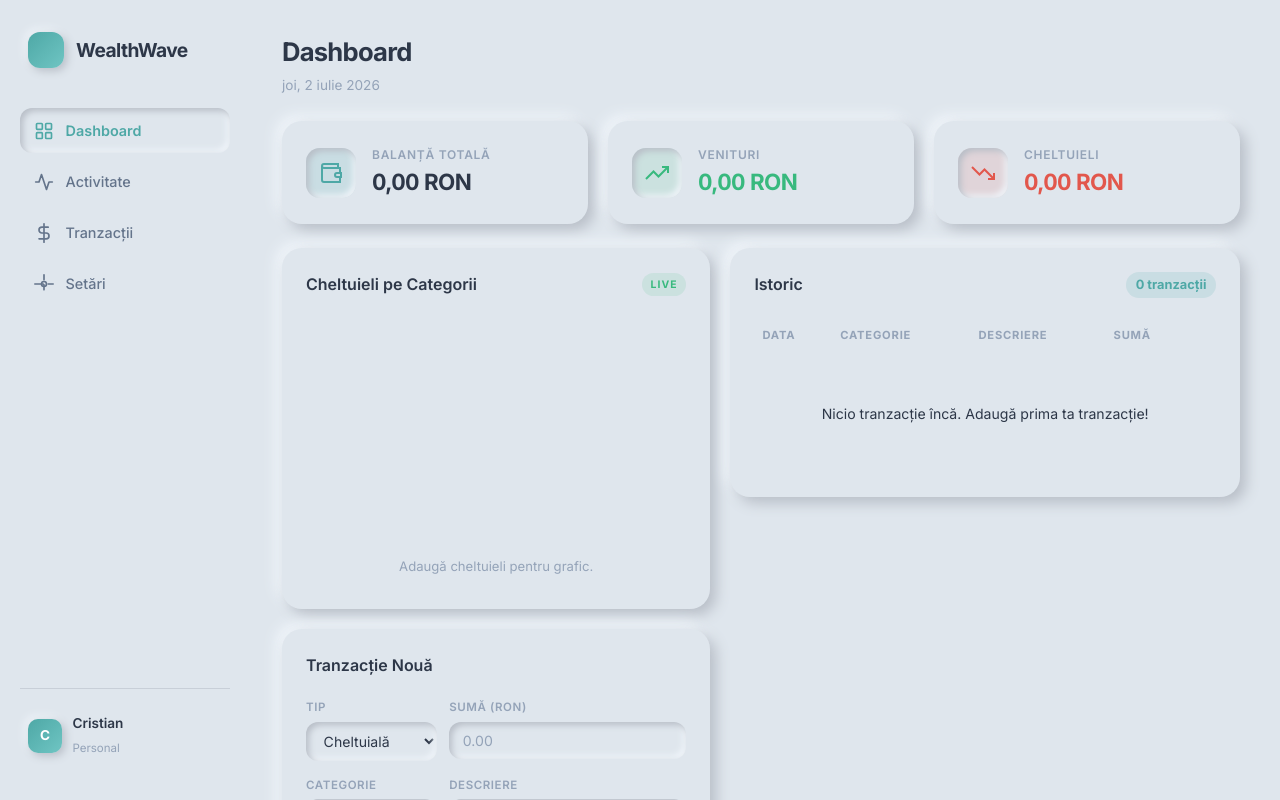
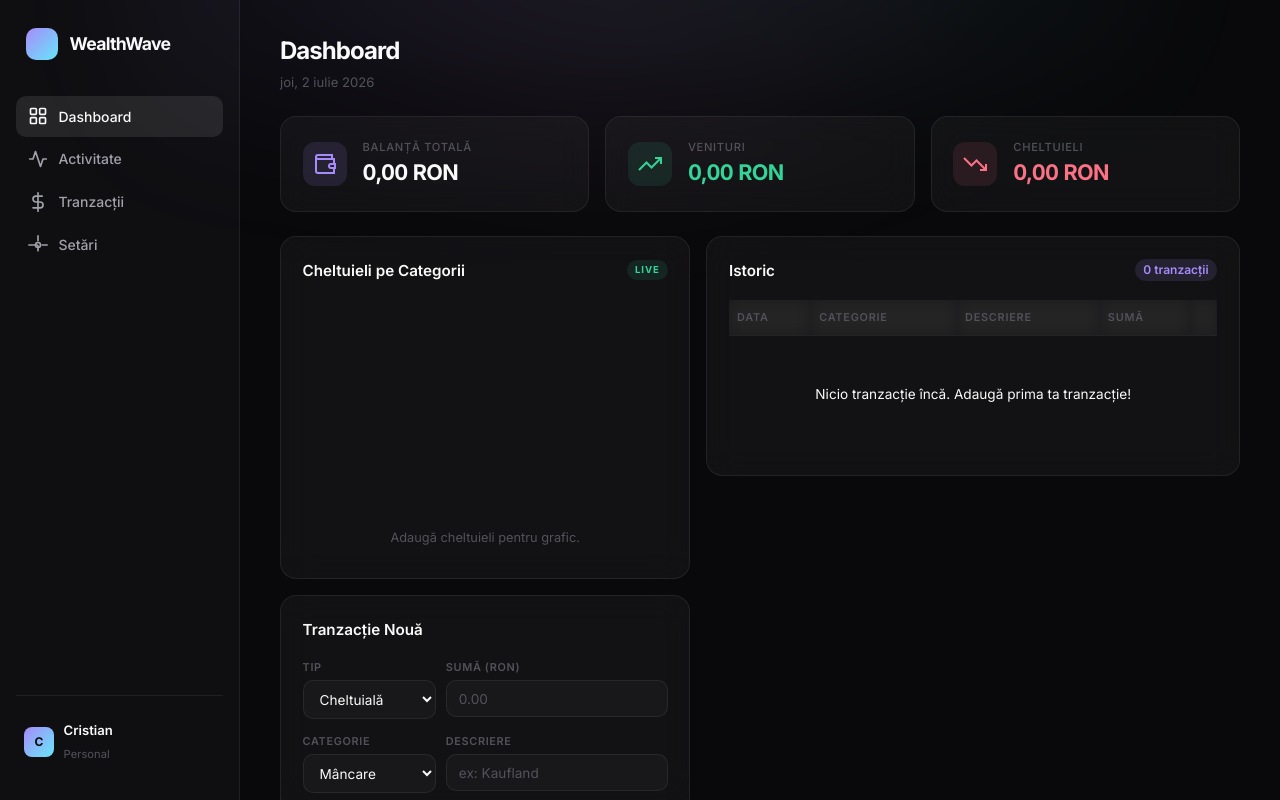
Before and after one commit to DockTypes/WealthWave, a website: page index.html in a window 1280 px wide. Drawn offline with nearby package versions, Linux system fonts and the light colour scheme.

Commit message:
WealthWave: Dark Aurora Theme (deep black + purple/teal aurora glow)

```diff
--- a/app.js
+++ b/app.js
@@ -113,7 +113,7 @@ class AnalyticsEngine {
                 datasets: [{
                     data: values,
                     backgroundColor: [
-                        '#4ea8a6', '#e2574c', '#f0a030', '#6c7ee1', '#38b97e', '#d26eb0'
+                        '#a78bfa', '#67e8f9', '#fb7185', '#fbbf24', '#34d399', '#f472b6'
                     ],
                     borderWidth: 0,
                     hoverOffset: 6
@@ -127,7 +127,7 @@ class AnalyticsEngine {
                     legend: {
                         position: 'right',
                         labels: {
-                            color: '#64748b',
+                            color: '#a1a1aa',
                             font: { family: 'Inter', size: 12 },
                             padding: 16,
                             usePointStyle: true,
--- a/style.css
+++ b/style.css
@@ -1,39 +1,37 @@
 /* ============================================================
-   WealthWave — Neomorphism / Soft UI
-   Everything looks sculpted from a single surface.
+   WealthWave — Dark Aurora
+   Deep black + northern-lights aurora gradient glow
    ============================================================ */
 
 @import url('https://fonts.googleapis.com/css2?family=Inter:ital,opsz,wght@0,14..32,100..900;1,14..32,100..900&display=swap');
 
 /* ── Tokens ────────────────────────────────────────────────── */
 :root {
-    --surface: #dfe6ed;
-    --surface-dark: #c8cfd8;
-    --shadow-light: #f0f5fa;
-    --shadow-dark: #b8bec7;
+    --bg-0: #09090b;
+    --bg-1: #0f0f12;
+    --bg-2: #18181b;
+    --bg-3: #27272a;
 
-    --text-1: #2d3748;
-    --text-2: #64748b;
-    --text-3: #94a3b8;
+    --glass: rgba(255, 255, 255, 0.04);
+    --glass-border: rgba(255, 255, 255, 0.07);
+    --glass-hover: rgba(255, 255, 255, 0.09);
 
-    --accent: #4ea8a6;
-    --accent-light: rgba(78, 168, 166, 0.15);
-    --green: #38b97e;
-    --green-bg: rgba(56, 185, 126, 0.12);
-    --red: #e2574c;
-    --red-bg: rgba(226, 87, 76, 0.12);
+    --text-1: #fafafa;
+    --text-2: #a1a1aa;
+    --text-3: #52525b;
 
-    /* Neumorphic shadows */
-    --neu-out: 6px 6px 14px var(--shadow-dark),
-               -6px -6px 14px var(--shadow-light);
-    --neu-in:  inset 3px 3px 6px var(--shadow-dark),
-               inset -3px -3px 6px var(--shadow-light);
-    --neu-out-sm: 3px 3px 8px var(--shadow-dark),
-                  -3px -3px 8px var(--shadow-light);
+    --accent: #a78bfa;
+    --accent-2: #67e8f9;
+    --accent-glow: rgba(167, 139, 250, 0.12);
 
-    --radius: 20px;
-    --radius-sm: 12px;
-    --transition: 0.25s ease;
+    --green: #34d399;
+    --green-bg: rgba(52, 211, 153, 0.1);
+    --red: #fb7185;
+    --red-bg: rgba(251, 113, 133, 0.1);
+
+    --radius: 16px;
+    --radius-sm: 10px;
+    --ease: 0.2s cubic-bezier(0.4, 0, 0.2, 1);
 }
 
 /* ── Reset ─────────────────────────────────────────────────── */
@@ -41,23 +39,24 @@
 
 body {
     font-family: 'Inter', -apple-system, sans-serif;
-    background: var(--surface);
+    background: var(--bg-0);
     color: var(--text-1);
-    line-height: 1.6;
+    line-height: 1.55;
     -webkit-font-smoothing: antialiased;
 }
 
 /* ── Shell ──────────────────────────────────────────────────── */
 .shell {
     display: grid;
-    grid-template-columns: 250px 1fr;
+    grid-template-columns: 240px 1fr;
     min-height: 100vh;
 }
 
 /* ── Sidebar ───────────────────────────────────────────────── */
 .sidebar {
-    background: var(--surface);
-    padding: 2rem 1.25rem;
+    background: var(--bg-1);
+    border-right: 1px solid var(--glass-border);
+    padding: 1.75rem 1rem;
     display: flex;
     flex-direction: column;
     position: sticky;
@@ -68,166 +67,184 @@ body {
 .brand {
     display: flex;
     align-items: center;
-    gap: 0.75rem;
-    padding: 0 0.5rem;
-    margin-bottom: 2.5rem;
+    gap: 0.7rem;
+    padding: 0 0.65rem;
+    margin-bottom: 2.25rem;
 }
 
 .brand-dot {
-    width: 36px;
-    height: 36px;
-    border-radius: 12px;
-    background: linear-gradient(135deg, var(--accent), #6fc5c3);
-    box-shadow: var(--neu-out-sm);
+    width: 32px;
+    height: 32px;
+    border-radius: 10px;
+    background: linear-gradient(135deg, var(--accent), var(--accent-2));
+    flex-shrink: 0;
 }
 
 .brand span {
-    font-size: 1.2rem;
+    font-size: 1.1rem;
     font-weight: 700;
-    letter-spacing: -0.03em;
+    letter-spacing: -0.04em;
     color: var(--text-1);
 }
 
-/* Nav */
 .nav {
     display: flex;
     flex-direction: column;
-    gap: 0.35rem;
+    gap: 2px;
     flex: 1;
 }
 
 .nav-item {
     display: flex;
     align-items: center;
-    gap: 0.7rem;
-    padding: 0.7rem 0.9rem;
+    gap: 0.65rem;
+    padding: 0.6rem 0.75rem;
     border-radius: var(--radius-sm);
     color: var(--text-2);
     text-decoration: none;
-    font-size: 0.9rem;
+    font-size: 0.875rem;
     font-weight: 500;
-    transition: var(--transition);
+    transition: var(--ease);
 }
 
 .nav-item:hover {
     color: var(--text-1);
-    background: rgba(0,0,0,0.03);
+    background: var(--glass);
 }
 
 .nav-item.active {
-    color: var(--accent);
-    background: var(--surface);
-    box-shadow: var(--neu-in);
-    font-weight: 600;
+    color: var(--text-1);
+    background: var(--glass-hover);
 }
 
-/* Sidebar bottom */
 .sidebar-bottom {
-    border-top: 1px solid var(--surface-dark);
+    border-top: 1px solid var(--glass-border);
     padding-top: 1rem;
 }
 
 .avatar-chip {
     display: flex;
     align-items: center;
-    gap: 0.65rem;
-    padding: 0.5rem;
+    gap: 0.6rem;
+    padding: 0.45rem 0.5rem;
     border-radius: var(--radius-sm);
 }
 
 .avatar {
-    width: 34px;
-    height: 34px;
-    border-radius: 10px;
-    background: linear-gradient(135deg, var(--accent), #6fc5c3);
-    color: white;
+    width: 30px;
+    height: 30px;
+    border-radius: 8px;
+    background: linear-gradient(135deg, var(--accent), var(--accent-2));
+    color: var(--bg-0);
     display: flex;
     align-items: center;
     justify-content: center;
     font-weight: 700;
-    font-size: 0.85rem;
-    box-shadow: var(--neu-out-sm);
+    font-size: 0.75rem;
 }
 
-.avatar-name { font-size: 0.85rem; font-weight: 600; display: block; color: var(--text-1); }
-.avatar-role { font-size: 0.72rem; color: var(--text-3); }
+.avatar-name { font-size: 0.82rem; font-weight: 600; display: block; color: var(--text-1); }
+.avatar-role { font-size: 0.7rem; color: var(--text-3); }
 
 /* ── Main ──────────────────────────────────────────────────── */
 .main {
-    padding: 2rem 2.5rem 2rem 2rem;
+    padding: 2rem 2.5rem;
     overflow-y: auto;
     height: 100vh;
     display: flex;
     flex-direction: column;
     gap: 1.5rem;
+    position: relative;
+}
+
+/* ✨ Aurora glow — the magic ✨ */
+.main::before {
+    content: '';
+    position: fixed;
+    top: -40%;
+    left: 10%;
+    width: 80%;
+    height: 70%;
+    background:
+        radial-gradient(ellipse at 30% 50%, rgba(167, 139, 250, 0.08) 0%, transparent 60%),
+        radial-gradient(ellipse at 70% 40%, rgba(103, 232, 249, 0.06) 0%, transparent 55%),
+        radial-gradient(ellipse at 50% 60%, rgba(244, 114, 182, 0.04) 0%, transparent 50%);
+    pointer-events: none;
+    z-index: 0;
+    filter: blur(60px);
+}
+
+.main > * {
+    position: relative;
+    z-index: 1;
 }
 
 /* Header */
 .header h1 {
-    font-size: 1.6rem;
+    font-size: 1.5rem;
     font-weight: 700;
-    letter-spacing: -0.03em;
+    letter-spacing: -0.04em;
 }
 
 .date-text {
-    font-size: 0.85rem;
+    font-size: 0.82rem;
     color: var(--text-3);
     margin-top: 0.15rem;
 }
 
-/* ── Neu Card ──────────────────────────────────────────────── */
+/* ── Cards ─────────────────────────────────────────────────── */
 .neu-card {
-    background: var(--surface);
+    background: var(--glass);
+    border: 1px solid var(--glass-border);
     border-radius: var(--radius);
-    padding: 1.5rem;
-    box-shadow: var(--neu-out);
-    transition: var(--transition);
+    padding: 1.35rem;
+    backdrop-filter: blur(16px);
+    -webkit-backdrop-filter: blur(16px);
+    transition: var(--ease);
 }
 
 .neu-card:hover {
-    box-shadow:
-        8px 8px 18px var(--shadow-dark),
-        -8px -8px 18px var(--shadow-light);
+    border-color: var(--glass-hover);
+    box-shadow: 0 0 40px rgba(167, 139, 250, 0.04);
 }
 
 .card-top {
     display: flex;
     justify-content: space-between;
     align-items: center;
-    margin-bottom: 1.25rem;
+    margin-bottom: 1.15rem;
 }
 
 .card-top h2, h2.card-top {
-    font-size: 1rem;
+    font-size: 0.95rem;
     font-weight: 600;
-    color: var(--text-1);
 }
 
 .live-dot {
-    font-size: 0.65rem;
+    font-size: 0.6rem;
     font-weight: 700;
     text-transform: uppercase;
     letter-spacing: 0.1em;
     color: var(--green);
-    padding: 0.2rem 0.55rem;
+    padding: 0.15rem 0.5rem;
     border-radius: 99px;
     background: var(--green-bg);
 }
 
 .count-badge {
-    font-size: 0.8rem;
-    font-weight: 700;
+    font-size: 0.75rem;
+    font-weight: 600;
     color: var(--accent);
-    padding: 0.15rem 0.6rem;
+    padding: 0.1rem 0.55rem;
     border-radius: 99px;
-    background: var(--accent-light);
+    background: var(--accent-glow);
 }
 
 /* ── Metrics ───────────────────────────────────────────────── */
 .metrics {
     display: grid;
     grid-template-columns: repeat(3, 1fr);
-    gap: 1.25rem;
+    gap: 1rem;
 }
 
 .metric {
@@ -237,63 +254,58 @@ body {
 }
 
 .metric-ico {
-    width: 50px;
-    height: 50px;
-    border-radius: 14px;
+    width: 44px;
+    height: 44px;
+    border-radius: 12px;
     display: flex;
     align-items: center;
     justify-content: center;
     flex-shrink: 0;
-    box-shadow: var(--neu-in);
 }
 
-.ico-balance { color: var(--accent); background: var(--accent-light); }
-.ico-income  { color: var(--green);  background: var(--green-bg); }
-.ico-expense { color: var(--red);    background: var(--red-bg); }
+.ico-balance { background: var(--accent-glow); color: var(--accent); }
+.ico-income  { background: var(--green-bg); color: var(--green); }
+.ico-expense { background: var(--red-bg); color: var(--red); }
 
 .metric-label {
-    font-size: 0.75rem;
-    font-weight: 600;
+    font-size: 0.7rem;
+    font-weight: 500;
     text-transform: uppercase;
     letter-spacing: 0.06em;
     color: var(--text-3);
 }
 
 .metric-val {
-    font-size: 1.4rem;
+    font-size: 1.35rem;
     font-weight: 700;
     letter-spacing: -0.03em;
-    color: var(--text-1);
     font-variant-numeric: tabular-nums;
 }
 
 .val-up   { color: var(--green); }
 .val-down { color: var(--red); }
 
-/* ── Content Grid ──────────────────────────────────────────── */
+/* ── Grid ──────────────────────────────────────────────────── */
 .grid {
     display: grid;
     grid-template-columns: 1fr 1.3fr;
-    gap: 1.25rem;
+    gap: 1rem;
     align-items: start;
 }
 
 .col-l {
     display: flex;
     flex-direction: column;
-    gap: 1.25rem;
+    gap: 1rem;
 }
 
-/* ── Chart ─────────────────────────────────────────────────── */
-.chart-box {
-    height: 230px;
-    position: relative;
-}
+/* Chart */
+.chart-box { height: 220px; position: relative; }
 
 .empty-hint {
     text-align: center;
     color: var(--text-3);
-    font-size: 0.82rem;
+    font-size: 0.8rem;
     padding: 0.5rem 0;
 }
 
@@ -301,88 +313,78 @@ body {
 .form {
     display: flex;
     flex-direction: column;
-    gap: 0.9rem;
+    gap: 0.85rem;
 }
 
 .form-2col {
     display: grid;
     grid-template-columns: 1fr 1fr;
-    gap: 0.75rem;
+    gap: 0.6rem;
 }
 
 .field {
     display: flex;
     flex-direction: column;
-    gap: 0.3rem;
+    gap: 0.25rem;
 }
 
 .field label {
-    font-size: 0.72rem;
+    font-size: 0.68rem;
     font-weight: 600;
     text-transform: uppercase;
-    letter-spacing: 0.05em;
+    letter-spacing: 0.06em;
     color: var(--text-3);
 }
 
 .neu-input {
-    padding: 0.65rem 0.85rem;
-    border: none;
+    padding: 0.6rem 0.75rem;
+    border: 1px solid var(--glass-border);
     border-radius: var(--radius-sm);
-    background: var(--surface);
-    box-shadow: var(--neu-in);
+    background: var(--bg-2);
     color: var(--text-1);
     font-family: inherit;
-    font-size: 0.88rem;
+    font-size: 0.85rem;
     outline: none;
-    transition: var(--transition);
+    transition: var(--ease);
 }
 
 .neu-input:focus {
-    box-shadow:
-        inset 3px 3px 6px var(--shadow-dark),
-        inset -3px -3px 6px var(--shadow-light),
-        0 0 0 2px var(--accent);
+    border-color: var(--accent);
+    box-shadow: 0 0 0 3px var(--accent-glow);
 }
 
-.neu-input::placeholder {
-    color: var(--text-3);
-}
+.neu-input::placeholder { color: var(--text-3); }
 
 .btn-add {
     display: flex;
     align-items: center;
     justify-content: center;
-    gap: 0.5rem;
-    padding: 0.75rem;
-    background: linear-gradient(135deg, var(--accent), #5cbfbd);
-    color: white;
+    gap: 0.45rem;
+    padding: 0.65rem;
+    background: linear-gradient(135deg, var(--accent), var(--accent-2));
+    color: var(--bg-0);
     border: none;
     border-radius: var(--radius-sm);
     font-family: inherit;
-    font-size: 0.9rem;
-    font-weight: 600;
+    font-size: 0.88rem;
+    font-weight: 700;
     cursor: pointer;
-    box-shadow: 3px 3px 8px rgba(78, 168, 166, 0.3),
-                -2px -2px 6px var(--shadow-light);
-    transition: var(--transition);
+    transition: var(--ease);
 }
 
 .btn-add:hover {
-    transform: translateY(-2px);
-    box-shadow: 4px 4px 12px rgba(78, 168, 166, 0.35),
-                -3px -3px 8px var(--shadow-light);
+    opacity: 0.9;
+    transform: translateY(-1px);
+    box-shadow: 0 4px 24px rgba(167, 139, 250, 0.2);
 }
 
-.btn-add:active {
-    transform: translateY(0);
-    box-shadow: var(--neu-in);
-}
+.btn-add:active { transform: translateY(0); }
 
 /* ── Table ─────────────────────────────────────────────────── */
 .history-wrap {
     display: flex;
     flex-direction: column;
-    max-height: calc(100vh - 260px);
+    max-height: calc(100vh - 250px);
 }
 
 .table-scroll {
@@ -391,103 +393,80 @@ body {
 }
 
 .table-scroll::-webkit-scrollbar { width: 4px; }
-.table-scroll::-webkit-scrollbar-thumb {
-    background: var(--surface-dark);
-    border-radius: 99px;
-}
+.table-scroll::-webkit-scrollbar-thumb { background: var(--bg-3); border-radius: 99px; }
 
-.tbl {
-    width: 100%;
-    border-collapse: collapse;
-    text-align: left;
-}
-
+.tbl { width: 100%; border-collapse: collapse; text-align: left; }
 .tbl thead { position: sticky; top: 0; z-index: 2; }
 
 .tbl th {
-    font-size: 0.7rem;
-    font-weight: 700;
+    font-size: 0.68rem;
+    font-weight: 600;
     text-transform: uppercase;
     letter-spacing: 0.07em;
     color: var(--text-3);
-    padding: 0.6rem 0.5rem;
-    background: var(--surface);
+    padding: 0.55rem 0.5rem;
+    background: var(--glass);
+    backdrop-filter: blur(8px);
+    border-bottom: 1px solid var(--glass-border);
 }
 
 .tbl td {
-    padding: 0.8rem 0.5rem;
-    font-size: 0.88rem;
+    padding: 0.75rem 0.5rem;
+    font-size: 0.85rem;
     color: var(--text-2);
-    border-bottom: 1px solid rgba(0,0,0,0.05);
-    transition: var(--transition);
+    border-bottom: 1px solid rgba(255, 255, 255, 0.03);
+    transition: var(--ease);
 }
 
-.tbl tr:hover td {
-    color: var(--text-1);
-    background: rgba(0,0,0,0.02);
-}
-
+.tbl tr:hover td { color: var(--text-1); background: rgba(255,255,255,0.02); }
 .tbl tr:last-child td { border-bottom: none; }
 
-/* Tag */
 .tag {
-    font-size: 0.68rem;
-    font-weight: 700;
-    padding: 0.15rem 0.5rem;
-    border-radius: 8px;
-    background: var(--surface);
-    box-shadow: var(--neu-in);
+    font-size: 0.66rem;
+    font-weight: 600;
+    padding: 0.12rem 0.45rem;
+    border-radius: 6px;
+    background: var(--bg-3);
     color: var(--text-2);
     text-transform: uppercase;
     letter-spacing: 0.04em;
 }
 
-/* Semantic */
 .text-success { color: var(--green) !important; }
 .text-danger  { color: var(--red) !important; }
 
-/* Delete */
 .btn-delete {
-    background: var(--surface);
+    background: none;
     border: none;
     color: var(--text-3);
     cursor: pointer;
     font-size: 0.8rem;
-    padding: 0.3rem 0.5rem;
-    border-radius: 8px;
-    box-shadow: var(--neu-out-sm);
-    transition: var(--transition);
-    line-height: 1;
+    padding: 0.2rem 0.4rem;
+    border-radius: 6px;
+    transition: var(--ease);
 }
 
-.btn-delete:hover {
-    color: var(--red);
-    box-shadow: var(--neu-in);
-}
+.btn-delete:hover { color: var(--red); background: var(--red-bg); }
 
 /* ── Responsive ────────────────────────────────────────────── */
-@media (max-width: 1100px) {
-    .grid { grid-template-columns: 1fr; }
-}
-
+@media (max-width: 1100px) { .grid { grid-template-columns: 1fr; } }
 @media (max-width: 768px) {
     .shell { grid-template-columns: 1fr; }
     .sidebar { display: none; }
-    .main { padding: 1.5rem; }
+    .main { padding: 1.25rem; }
     .metrics { grid-template-columns: 1fr; }
     .form-2col { grid-template-columns: 1fr; }
 }
 
-/* ── Entrance Animations ───────────────────────────────────── */
-@keyframes riseUp {
-    from { opacity: 0; transform: translateY(16px); }
+/* ── Entrance ──────────────────────────────────────────────── */
+@keyframes fadeUp {
+    from { opacity: 0; transform: translateY(10px); }
     to   { opacity: 1; transform: translateY(0); }
 }
 
-.metric   { animation: riseUp 0.45s ease both; }
-.metric:nth-child(2) { animation-delay: 0.1s; }
-.metric:nth-child(3) { animation-delay: 0.2s; }
-
-.col-l .neu-card:nth-child(1) { animation: riseUp 0.5s ease 0.25s both; }
-.col-l .neu-card:nth-child(2) { animation: riseUp 0.5s ease 0.35s both; }
-.col-r .neu-card { animation: riseUp 0.5s ease 0.3s both; }
+.metric          { animation: fadeUp 0.4s var(--ease) both; }
+.metric:nth-child(2) { animation-delay: 0.07s; }
+.metric:nth-child(3) { animation-delay: 0.14s; }
+.col-l .neu-card:nth-child(1) { animation: fadeUp 0.45s var(--ease) 0.18s both; }
+.col-l .neu-card:nth-child(2) { animation: fadeUp 0.45s var(--ease) 0.26s both; }
+.col-r .neu-card { animation: fadeUp 0.45s var(--ease) 0.22s both; }
```
